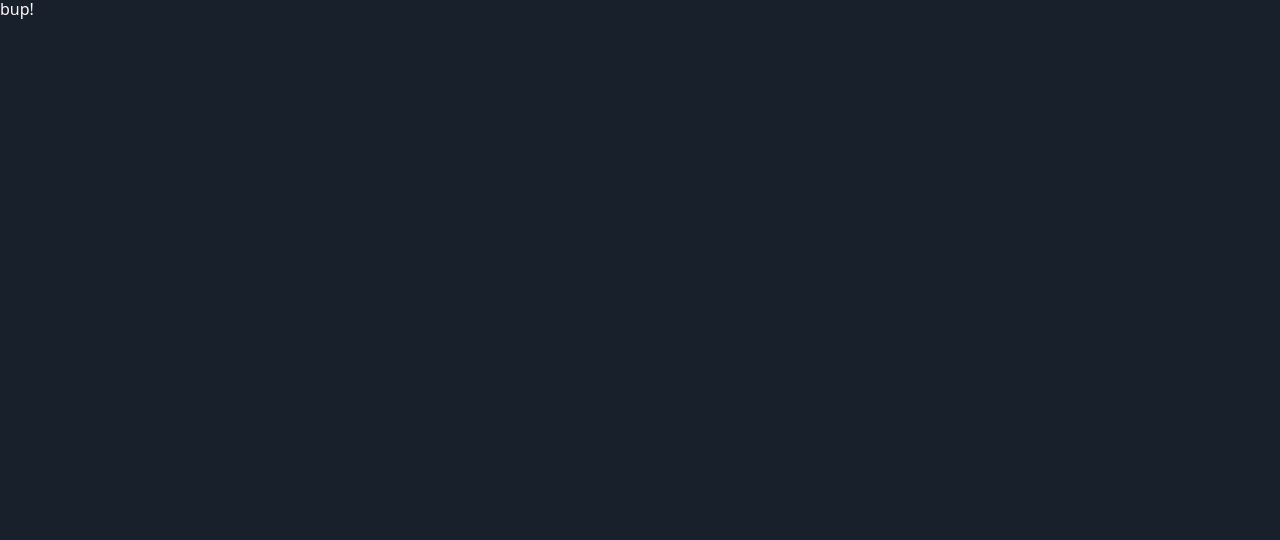
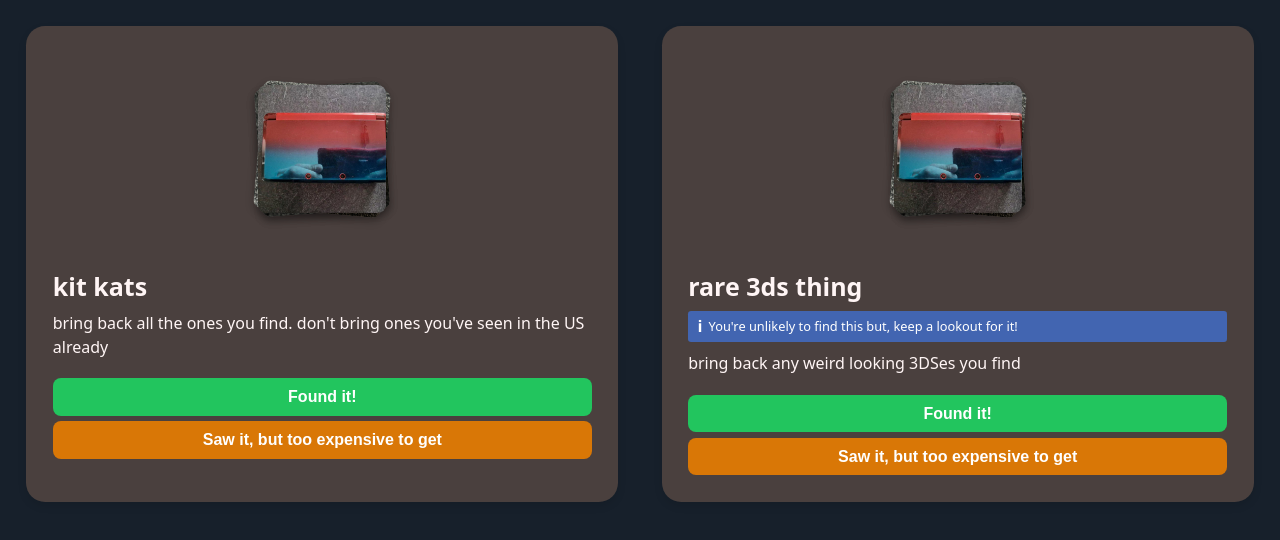
Before and after one commit to zyplos/stuff-list, a Next.js app: page / in a window 1280 px wide. Shown: the top 540 px of the page. Built offline with nearby package versions, Linux system fonts and the light colour scheme.

Commit message:
ItemCard starting point

```diff
--- /dev/null
+++ b/components/ItemCard/index.tsx
@@ -0,0 +1,83 @@
+import Image from "next/image";
+import clsx from "clsx";
+import type { Item } from "@/internals/types";
+import styles from "./styles.module.css";
+
+interface ItemCardProps extends React.HTMLAttributes<HTMLDivElement> {
+  item: Item;
+  onFoundIt?: () => void;
+  onSawButExpensive?: () => void;
+}
+
+export default function ItemCard({
+  item,
+  onFoundIt,
+  onSawButExpensive,
+  className,
+  ...props
+}: ItemCardProps) {
+  return (
+    <div className={clsx(styles.card, className)} {...props}>
+      {/* Image Stack */}
+      <div className={styles.imageStack}>
+        {item.images.map((image, index) => (
+          <div
+            key={`${item.id}-image-${index}`}
+            className={clsx(styles.imageContainer, {
+              [styles.firstImage]: index === 0,
+              [styles.stackedImage]: index > 0,
+            })}
+            style={{
+              transform:
+                index > 0
+                  ? `translate(-50%, -50%) rotate(${index % 2 === 0 ? "5deg" : "-4deg"})`
+                  : undefined,
+              zIndex: item.images.length - index,
+            }}
+          >
+            <Image
+              src={image}
+              alt={`${item.name} ${index + 1}`}
+              width={512}
+              height={512}
+              className={styles.image}
+            />
+          </div>
+        ))}
+      </div>
+
+      {/* Content */}
+      <div className={styles.content}>
+        <h3 className={styles.itemName}>{item.name}</h3>
+
+        {item.unlikelyToFind && (
+          <div className={styles.infoAlert}>
+            <span className={styles.infoIcon}>ℹ</span>
+            <span>
+              You're unlikely to find this but, keep a lookout for it!
+            </span>
+          </div>
+        )}
+
+        <p className={styles.description}>{item.description}</p>
+
+        <div className={styles.buttons}>
+          <button
+            className={styles.foundButton}
+            onClick={onFoundIt}
+            type="button"
+          >
+            Found it!
+          </button>
+          <button
+            className={styles.expensiveButton}
+            onClick={onSawButExpensive}
+            type="button"
+          >
+            Saw it, but too expensive to get
+          </button>
+        </div>
+      </div>
+    </div>
+  );
+}
--- /dev/null
+++ b/components/ItemCard/styles.module.css
@@ -0,0 +1,131 @@
+/* Card Container */
+.card {
+  background: var(--color-card-bg);
+  border-radius: var(--radius-l);
+  padding: var(--space-m);
+  box-shadow: 0 0.25rem 0.5rem rgba(0, 0, 0, 0.1);
+  display: flex;
+  flex-direction: column;
+  gap: var(--space-m);
+}
+
+/* Image Stack */
+.imageStack {
+  position: relative;
+  height: 12rem;
+  display: flex;
+  justify-content: center;
+  align-items: center;
+}
+
+.imageContainer {
+  position: relative;
+  width: 8rem;
+  height: 8rem;
+  border-radius: var(--radius);
+  overflow: hidden;
+  box-shadow: 0 0.25rem 0.5rem rgba(0, 0, 0, 0.2);
+}
+
+.firstImage {
+  position: relative;
+}
+
+.stackedImage {
+  position: absolute;
+  top: 50%;
+  left: 50%;
+  transform: translate(-50%, -50%);
+}
+
+.image {
+  width: 100%;
+  height: 100%;
+  object-fit: cover;
+  border-radius: var(--radius);
+}
+
+/* Content */
+.content {
+  display: flex;
+  flex-direction: column;
+  gap: var(--space-s);
+}
+
+.itemName {
+  font-size: var(--font-size-l);
+  font-weight: var(--font-weight-heading);
+  color: var(--color-text);
+  margin: 0;
+}
+
+.infoAlert {
+  display: flex;
+  align-items: center;
+  gap: var(--space-xs);
+  background: var(--color-alert-info-bg);
+  color: var(--color-alert-info-text);
+  padding: var(--space-xs) var(--space-s);
+  border-radius: var(--radius-s);
+  font-size: var(--font-size-s);
+}
+
+.infoIcon {
+  font-weight: var(--font-weight-bold);
+  font-size: var(--font-size);
+}
+
+.description {
+  font-size: var(--font-size);
+  color: var(--color-text);
+  line-height: 1.5;
+  margin: 0;
+}
+
+/* Buttons */
+.buttons {
+  display: flex;
+  flex-direction: column;
+  gap: var(--space-xs);
+  margin-top: var(--space-s);
+}
+
+.foundButton {
+  background: #22c55e;
+  color: white;
+  border: none;
+  border-radius: var(--radius);
+  padding: var(--space-s) var(--space-m);
+  font-size: var(--font-size);
+  font-weight: var(--font-weight-bold);
+  cursor: pointer;
+  transition: background-color 0.2s ease;
+}
+
+.foundButton:hover {
+  background: #16a34a;
+}
+
+.foundButton:active {
+  background: #15803d;
+}
+
+.expensiveButton {
+  background: #d97706;
+  color: white;
+  border: none;
+  border-radius: var(--radius);
+  padding: var(--space-s) var(--space-m);
+  font-size: var(--font-size);
+  font-weight: var(--font-weight-bold);
+  cursor: pointer;
+  transition: background-color 0.2s ease;
+}
+
+.expensiveButton:hover {
+  background: #b45309;
+}
+
+.expensiveButton:active {
+  background: #92400e;
+}
--- a/internals/items.tsx
+++ b/internals/items.tsx
@@ -6,6 +6,7 @@
 
 export const alwaysActiveItems: Item[] = [
   {
+    id: "kit-kats",
     name: "kit kats",
     description:
       "bring back all the ones you find. don't bring ones you've seen in the US already",
@@ -15,6 +16,7 @@
 
 export const doableItems: Item[] = [
   {
+    id: "rare-3ds",
     name: "rare 3ds thing",
     description: "bring back any weird looking 3DSes you find",
     images: [redBlue, x1b, x2, x2Back],
--- a/internals/types.ts
+++ b/internals/types.ts
@@ -1,6 +1,7 @@
 import type { StaticImageData } from "next/image";
 
 export type Item = {
+  id: string;
   name: string;
   description: string;
   images: StaticImageData[];
--- a/pages/index.tsx
+++ b/pages/index.tsx
@@ -1,18 +1,28 @@
 import Head from "next/head";
-import Image from "next/image";
 import styles from "@/styles/Home.module.css";
+import ItemCard from "@/components/ItemCard";
+import { alwaysActiveItems, doableItems } from "@/internals/items";
 
 export default function Home() {
   return (
     <>
       <Head>
-        <title>Create Next App</title>
-        <meta name="description" content="Generated by create next app" />
+        <title>stuff list</title>
+        <meta
+          name="description"
+          content="you gotta bring these back with you"
+        />
         <meta name="viewport" content="width=device-width, initial-scale=1" />
         <link rel="icon" href="/favicon.ico" />
       </Head>
 
-      <div>bup!</div>
+      <main className={styles.wrapper}>
+        <div className={styles.cardList}>
+          {[...alwaysActiveItems, ...doableItems].map((item) => (
+            <ItemCard key={item.id} item={item} />
+          ))}
+        </div>
+      </main>
     </>
   );
 }
--- /dev/null
+++ b/styles/Home.module.css
@@ -0,0 +1,11 @@
+.wrapper {
+  padding: var(--space-m);
+}
+
+@media screen and (min-width: 1200px) {
+  .cardList {
+    display: grid;
+    gap: var(--space-l);
+    grid-template-columns: repeat(auto-fill, minmax(400px, 1fr));
+  }
+}
```
Also changed, not shown: card-mockup.png (added).
